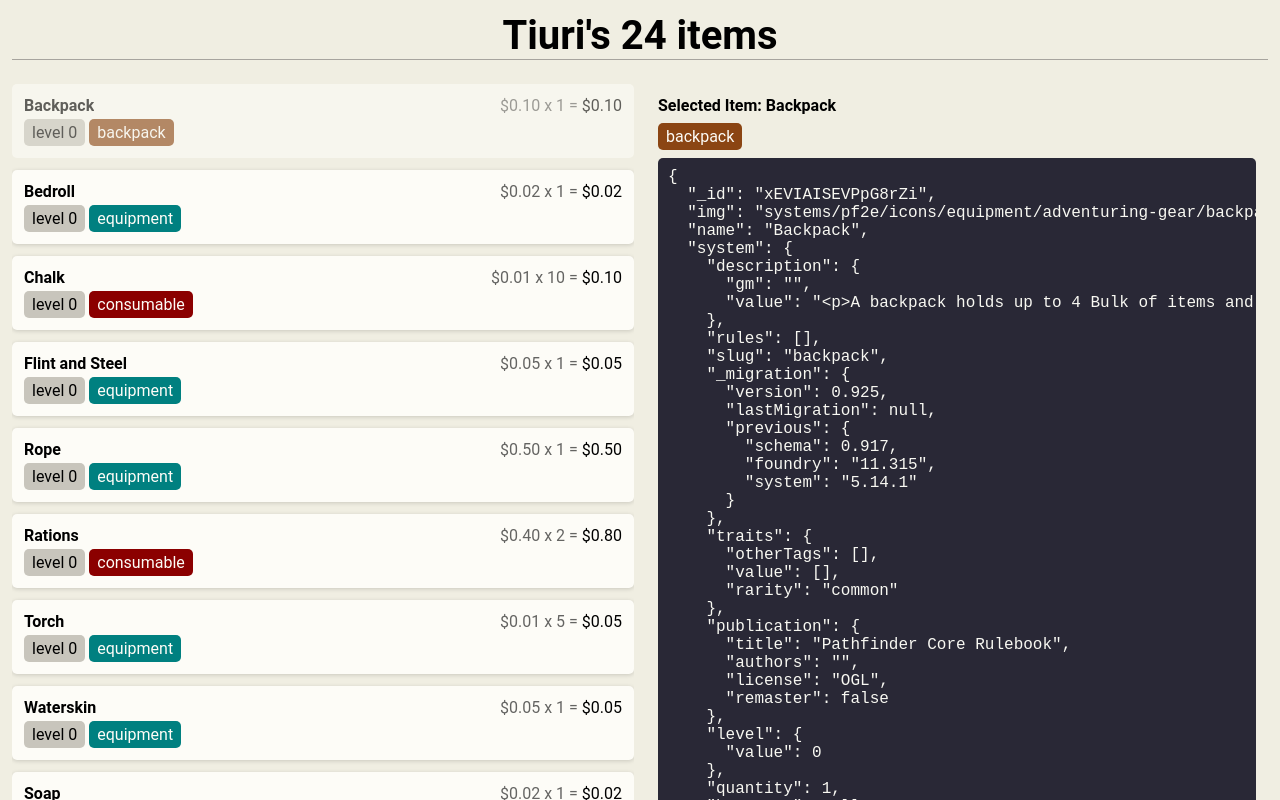
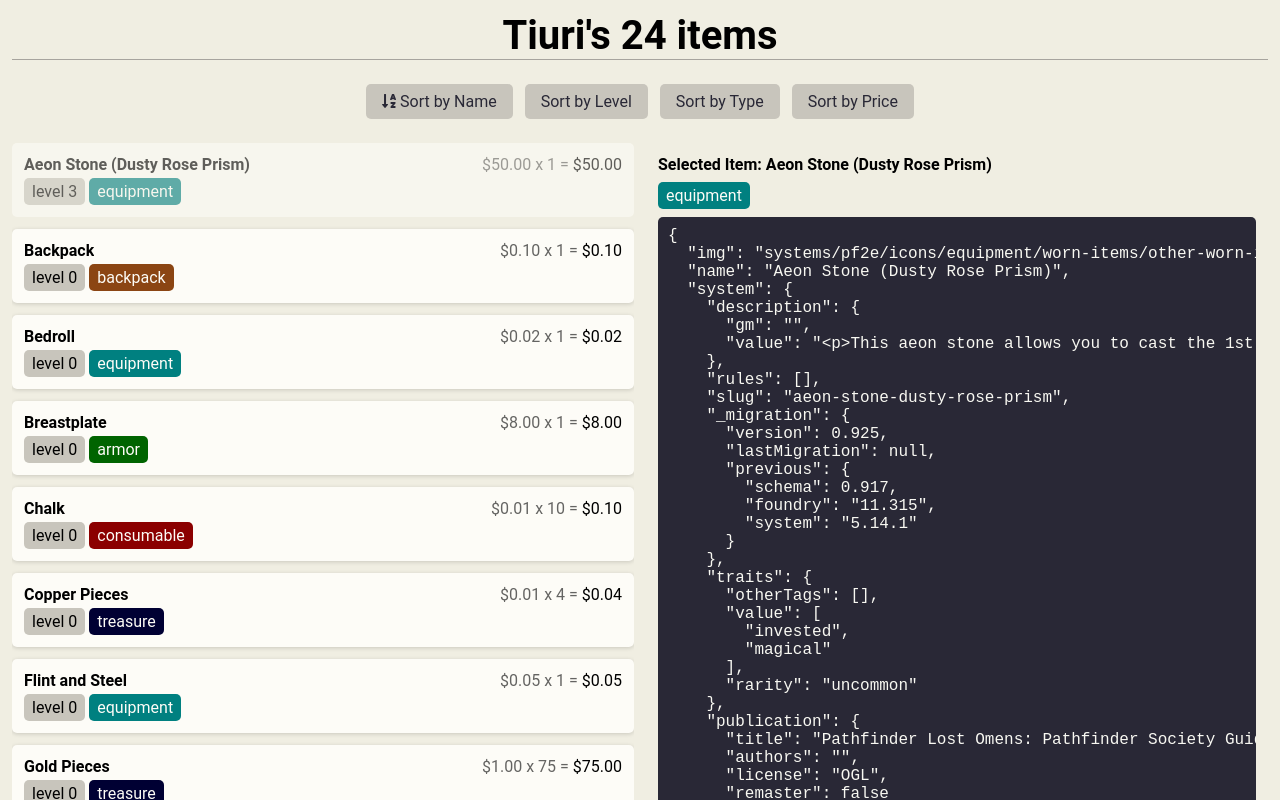
Before and after one commit to olinkirkland/foundry-item-collab, a Vue app: page / in a window 1280 px wide. Built offline with nearby package versions, Linux system fonts and the light colour scheme.

Commit message:
Finish sorting

```diff
--- a/index.html
+++ b/index.html
@@ -4,6 +4,11 @@
     <meta charset="UTF-8" />
     <meta name="viewport" content="width=device-width, initial-scale=1.0" />
     <title>Foundry Item Collab</title>
+
+    <link
+      rel="stylesheet"
+      href="https://cdnjs.cloudflare.com/ajax/libs/font-awesome/5.15.3/css/all.min.css"
+    />
   </head>
   <body>
     <div id="app"></div>
--- a/src/App.vue
+++ b/src/App.vue
@@ -3,6 +3,54 @@
     <header>
       <h1>{{ tiuri.name }}'s {{ items.length }} items</h1>
     </header>
+
+    <div class="sort-options">
+      <button @click="onClickSort('name')">
+        <i
+          v-if="sortMode.by === 'name'"
+          :class="
+            sortMode.order === 'asc'
+              ? 'fas fa-sort-alpha-down'
+              : 'fas fa-sort-alpha-up'
+          "
+        ></i>
+        Sort by Name
+      </button>
+      <button @click="onClickSort('level')">
+        <i
+          v-if="sortMode.by === 'level'"
+          :class="
+            sortMode.order === 'asc'
+              ? 'fas fa-sort-numeric-down'
+              : 'fas fa-sort-numeric-up'
+          "
+        ></i>
+        Sort by Level
+      </button>
+      <button @click="onClickSort('type')">
+        <i
+          v-if="sortMode.by === 'type'"
+          :class="
+            sortMode.order === 'asc'
+              ? 'fas fa-sort-alpha-down'
+              : 'fas fa-sort-alpha-up'
+          "
+        ></i>
+        Sort by Type
+      </button>
+      <button @click="onClickSort('price')">
+        <i
+          v-if="sortMode.by === 'price'"
+          :class="
+            sortMode.order === 'asc'
+              ? 'fas fa-sort-numeric-down'
+              : 'fas fa-sort-numeric-up'
+          "
+        ></i>
+        Sort by Price
+      </button>
+    </div>
+
     <div class="container">
       <ul class="items-list">
         <li v-for="item in items" :key="item.name">
@@ -23,6 +71,7 @@ import { computed, ref } from 'vue';
 import ItemCard from './components/ItemCard.vue';
 import ItemPanel from './components/ItemPanel.vue';
 import tiuri from './data/tiuri.json';
+import { flattenPrice } from './util';
 
 const excludeTypes = [
   'ancestry',
@@ -34,11 +83,49 @@ const excludeTypes = [
   'action'
 ];
 
+const sortMode = ref({ by: 'name', order: 'asc' });
+
 const items = computed(() => {
-  return tiuri.items.filter((item) => {
-    return !excludeTypes.includes(item.type);
-  });
+  return tiuri.items
+    .filter((item) => {
+      return !excludeTypes.includes(item.type);
+    })
+    .sort((a: any, b: any) => {
+      switch (sortMode.value.by) {
+        case 'name':
+          return sortMode.value.order === 'asc'
+            ? a.name.localeCompare(b.name)
+            : b.name.localeCompare(a.name);
+        case 'level':
+          return sortMode.value.order === 'asc'
+            ? a.system.level.value - b.system.level.value
+            : b.system.level.value - a.system.level.value;
+        case 'type':
+          return sortMode.value.order === 'asc'
+            ? a.type.localeCompare(b.type)
+            : b.type.localeCompare(a.type);
+        case 'price':
+          const flatPriceA = flattenPrice(a.system.price.value);
+          const flatPriceB = flattenPrice(b.system.price.value);
+          const totalA = flatPriceA * (a.system.quantity || 0);
+          const totalB = flatPriceB * (b.system.quantity || 0);
+          return sortMode.value.order === 'asc'
+            ? totalA - totalB
+            : totalB - totalA;
+        default:
+          return 0;
+      }
+    });
 });
+
+function onClickSort(by: string) {
+  if (sortMode.value.by === by) {
+    sortMode.value.order = sortMode.value.order === 'asc' ? 'desc' : 'asc';
+  } else {
+    sortMode.value.by = by;
+    sortMode.value.order = 'asc';
+  }
+}
 
 const selectedItem = ref(items.value[0]);
 </script>
@@ -88,4 +175,11 @@ header {
     }
   }
 }
+
+.sort-options {
+  padding: 1.2rem;
+  display: flex;
+  justify-content: center;
+  gap: 1.2rem;
+}
 </style>
--- a/src/assets/scss/styles.scss
+++ b/src/assets/scss/styles.scss
@@ -39,9 +39,20 @@
 }
 
 button {
-  i {
-    font-size: 1.4rem;
-    margin-right: 0.4rem;
+  // Small surface colored buttons, no transition
+  background-color: var(--surface-2);
+  color: var(--text);
+  padding: 0.8rem 1.6rem;
+  cursor: pointer;
+  border: none;
+  border-radius: 5px;
+
+  &:hover {
+    background-color: var(--surface-3);
+  }
+
+  &.active {
+    text-decoration: underline;
   }
 }
 
@@ -65,25 +76,6 @@ button.link {
   color: var(--primary-1);
   text-decoration: underline;
   white-space: nowrap;
-}
-
-a:not(.link),
-button:not(.link) {
-  width: fit-content;
-  white-space: nowrap;
-  color: var(--text-inverted);
-  background-color: var(--primary-1);
-  padding: 0.8rem 1.6rem;
-  text-decoration: none;
-  border-radius: 3px;
-  // transition: all 0.2s ease-in-out;
-  bottom: 0;
-  position: relative;
-  cursor: pointer;
-
-  &:hover {
-    background-color: var(--primary-0);
-  }
 }
 
 pre {
--- a/src/components/ItemCard.vue
+++ b/src/components/ItemCard.vue
@@ -19,6 +19,7 @@
 
 <script setup lang="ts">
 import { computed } from 'vue';
+import { flattenPrice } from '../util';
 
 const props = defineProps({
   item: {
@@ -29,14 +30,7 @@ const props = defineProps({
 
 const flattenedPrice = computed(() => {
   const itemPrice = props.item.system.price.value;
-  // { pp: 0, gp: 0, sp: 0, cp: 0 }
-  // Add them up where pp = 10, gp = 1, sp = 0.1, cp = 0.01
-  let flat = 0;
-  if (itemPrice.pp) flat += itemPrice.pp * 10;
-  if (itemPrice.gp) flat += itemPrice.gp;
-  if (itemPrice.sp) flat += itemPrice.sp / 10;
-  if (itemPrice.cp) flat += itemPrice.cp / 100;
-  return flat;
+  return flattenPrice(itemPrice);
 });
 
 const quantity = computed(() => {
--- a/src/util.ts
+++ b/src/util.ts
@@ -0,0 +1,16 @@
+// { pp: 0, gp: 0, sp: 0, cp: 0 }
+// Add them up where pp = 10, gp = 1, sp = 0.1, cp = 0.01
+
+export function flattenPrice(price: {
+  pp?: number;
+  gp?: number;
+  sp?: number;
+  cp?: number;
+}): number {
+  let flat = 0;
+  if (price.pp) flat += price.pp * 10;
+  if (price.gp) flat += price.gp;
+  if (price.sp) flat += price.sp / 10;
+  if (price.cp) flat += price.cp / 100;
+  return flat;
+}
```
Also changed, not shown: src/assets/css/styles.css (+1 -1 lines), 1 other file (tests, documents, lock files or other folders).
